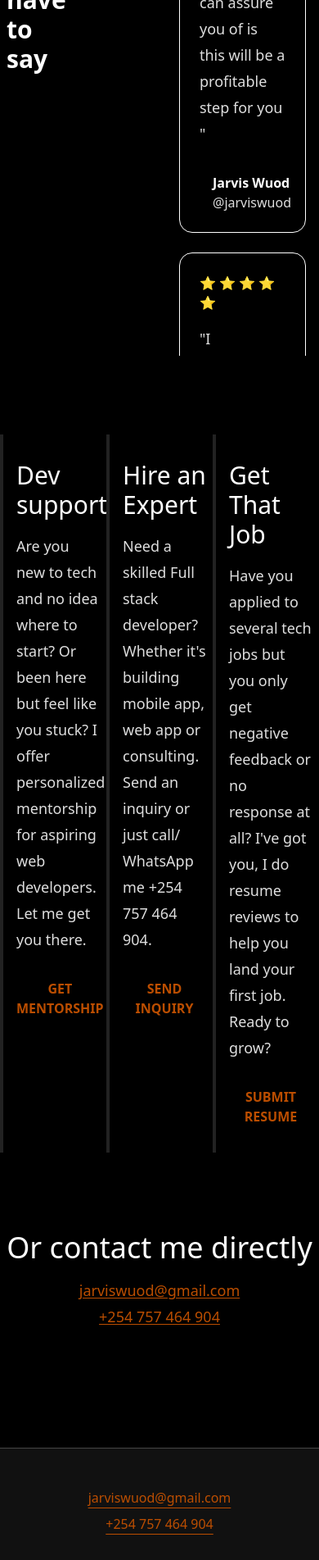
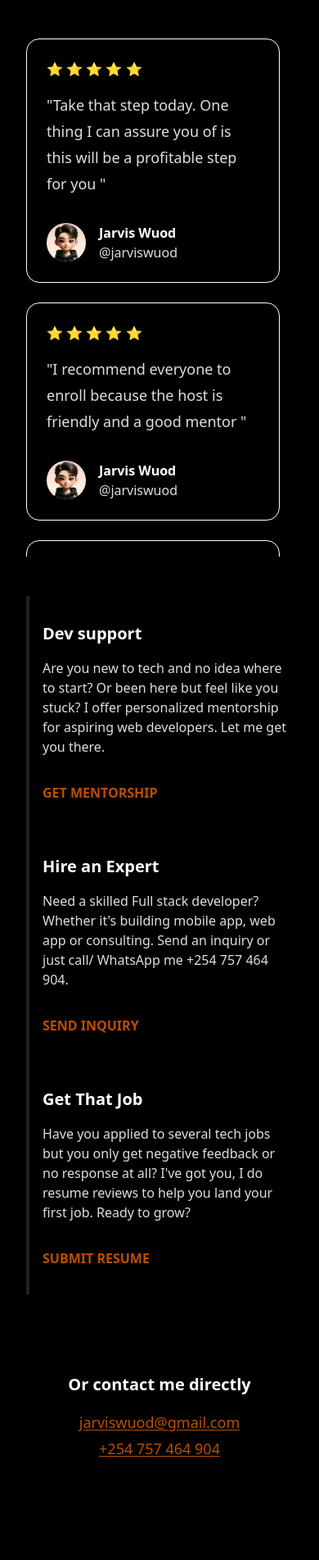
Before and after one commit to jarviswuod/jarvisWuodWebsite, a Django app: page /contact/ in a window 390 px wide. Shown: the part 1855-3758 px from the top of the page at 82% size. Run offline with Django 5.2, Linux system fonts and the light colour scheme.

Commit message:
Overall page pages responsiveness

```diff
--- a/static/js/index.js
+++ b/static/js/index.js
@@ -112,7 +112,7 @@ function hideSubmenu() {
 
 function toggleSubmenu(e) {
   if (window.innerWidth < 768) {
-    e.preventDefault();
+    // e.preventDefault();
     submenu.classList.toggle("hidden");
     submenuIcon.classList.toggle("ph-caret-down");
     submenuIcon.classList.toggle("ph-caret-up");
--- a/templates/contact-form.html
+++ b/templates/contact-form.html
@@ -1,5 +1,5 @@
 <div
-  class="contact-modal hidden fixed overflow-y-auto top-0 left-0 w-full h-full z-10"
+  class="max-w-[1280px] contact-modal hidden fixed overflow-y-auto top-0 left-0 w-full h-full z-10"
 >
   <div class="relative">
     <div
--- a/templates/contact.html
+++ b/templates/contact.html
@@ -19,8 +19,10 @@
   </div>
 </section>
 
-<section class="my-24">
-  <div class="max-w-[1280px] mx-auto relative grid grid-cols-2 gap-12">
+<section class="my-12 sm:my-18 md:my-24 px-8">
+  <div
+    class="max-w-[1280px] mx-auto relative grid grid-cols-1 lg:grid-cols-2 gap-12"
+  >
     <div class="max-h-158 overflow-hidden rounded-xl relative">
       <img
         class="w-full"
@@ -112,15 +114,21 @@
 
 {% include "contact-form.html" %}
 
-<section class="my-12">
+<section class="my-12 px-8">
   <div class="max-w-[1280px] mx-auto relative">
-    <ul class="contact-options mb-8 grid grid-cols-3">
+    <ul
+      class="contact-options mb-8 grid grid-cols-1 md:grid-cols-3 text-[#dedede]"
+    >
       <li
         class="pl-4 p-2 py-8 border-l-4 border-[#222] hover:border-amber-700 duration-500 transform-all cursor-pointer"
         onclick="showFormSection('mentorship-form')"
       >
-        <h3 class="text-3xl text-[#fefefe] font-medium mb-4">Dev support</h3>
-        <p class="text-lg/8 text-[#dedede] mb-8">
+        <h3
+          class="text-xl sm:text-2xl md:text-3xl lg:text-4xl mb-4 lg:mb-6 text-[#fefefe] font-semibold"
+        >
+          Dev support
+        </h3>
+        <p class="text-base sm:text-lg/8 mb-8">
           Are you new to tech and no idea where to start? Or been here but feel
           like you stuck? I offer personalized mentorship for aspiring web
           developers. Let me get you there.
@@ -135,8 +143,12 @@
         class="pl-4 p-2 py-8 border-l-4 border-[#222] hover:border-amber-700 duration-500 transform-all cursor-pointer"
         onclick="showFormSection('expertise-form')"
       >
-        <h3 class="text-3xl text-[#fefefe] font-medium mb-4">Hire an Expert</h3>
-        <p class="text-lg/8 text-[#dedede] mb-8">
+        <h3
+          class="text-xl sm:text-2xl md:text-3xl lg:text-4xl mb-4 lg:mb-6 text-[#fefefe] font-semibold"
+        >
+          Hire an Expert
+        </h3>
+        <p class="text-base sm:text-lg/8 mb-8">
           Need a skilled Full stack developer? Whether it's building mobile app,
           web app or consulting. Send an inquiry or just call/ WhatsApp me +254
           757 464 904.
@@ -151,8 +163,12 @@
         class="pl-4 p-2 py-8 border-l-4 border-[#222] hover:border-amber-700 duration-500 transform-all cursor-pointer"
         onclick="showFormSection('resume-review-form')"
       >
-        <h3 class="text-3xl text-[#fefefe] font-medium mb-4">Get That Job</h3>
-        <p class="text-lg/8 text-[#dedede] mb-8">
+        <h3
+          class="text-xl sm:text-2xl md:text-3xl lg:text-4xl mb-4 lg:mb-6 text-[#fefefe] font-semibold"
+        >
+          Get That Job
+        </h3>
+        <p class="text-base sm:text-lg/8 mb-8">
           Have you applied to several tech jobs but you only get negative
           feedback or no response at all? I've got you, I do resume reviews to
           help you land your first job. Ready to grow?
@@ -163,8 +179,12 @@
         </button>
       </li>
 
-      <li class="col-span-3 self-center justify-self-center my-24">
-        <h3 class="text-4xl text-[#fefefe] font-medium mb-4 text-center">
+      <li
+        class="col-span-1 md:col-span-3 self-center justify-self-center my-24"
+      >
+        <h3
+          class="text-xl sm:text-2xl md:text-3xl lg:text-4xl mb-4 lg:mb-6 text-[#fefefe] font-semibold"
+        >
           Or contact me directly
         </h3>
         <p class="text-lg/8 text-[#dedede] text-center text-amber-700">
--- a/templates/home.html
+++ b/templates/home.html
@@ -196,7 +196,7 @@ you will fall in love with{% endblock title_content %}
         </a>
       </div>
 
-      <div class="w-full max-md:row-start-1 row-start-2">
+      <div class="w-full max-md:row-start-1">
         <img
           src="https://images.unsplash.com/photo-1742646895322-1d439c21c2b5?q=80&w=1638&auto=format&fit=crop&ixlib=rb-4.0.3&ixid=M3wxMjA3fDB8MHxwaG90by1wYWdlfHx8fGVufDB8fHx8fA%3D%3D"
           alt="Random ducks"
```
Also changed, not shown: templates/about.html (+9 -9 lines).
